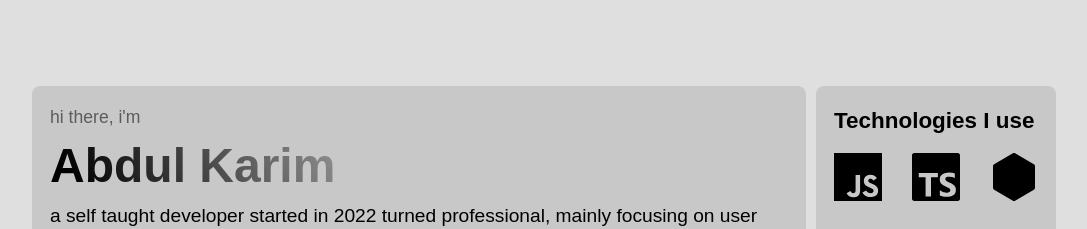
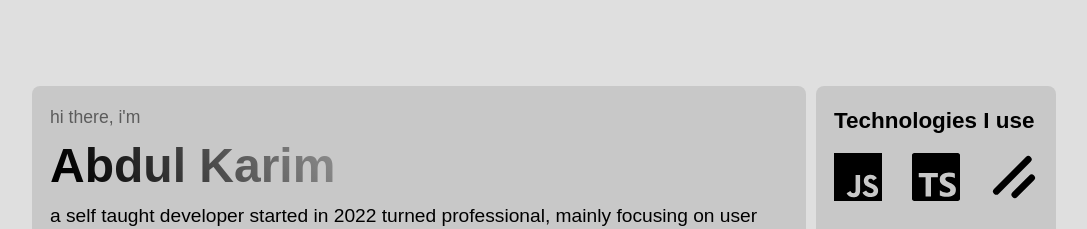
Before and after one commit to karimdevelops/karimdevelops.github.io, a React (Vite) app: page / in a window 1280 px wide. Shown: the top 229 px of the page, without its empty margins (96-1183 px from the left). Built offline with nearby package versions, Linux system fonts and the light colour scheme.

Commit message:
Add shad icon

```diff
--- a/src/components/TechIcons.tsx
+++ b/src/components/TechIcons.tsx
@@ -1,6 +1,6 @@
 import jsSvg from "../assets/icons/javascript.svg";
 import tsSvg from "../assets/icons/typescript.svg";
-import nodeSvg from "../assets/icons/node.svg";
+import shadcnSvg from "../assets/icons/shadcn.svg";
 import reactSvg from "../assets/icons/react.svg";
 import tanstackSvg from "../assets/icons/tanstack.svg";
 import viteSvg from "../assets/icons/vite.svg";
@@ -20,7 +20,7 @@ export default function TechIcons() {
       <div className="grid grid-1fr-1fr-1fr grid-gap-30 grid-center">
         <img src={jsSvg} alt="javascript" />
         <img src={tsSvg} alt="typescript" />
-        <img src={nodeSvg} alt="node-ts" />
+        <img src={shadcnSvg} alt="node-ts" />
         <img src={reactSvg} alt="react" />
         <img src={viteSvg} alt="vite" />
         <img src={tanstackSvg} alt="tanstack" />
```
Also changed, not shown: src/assets/icons/shadcn.svg (added).
